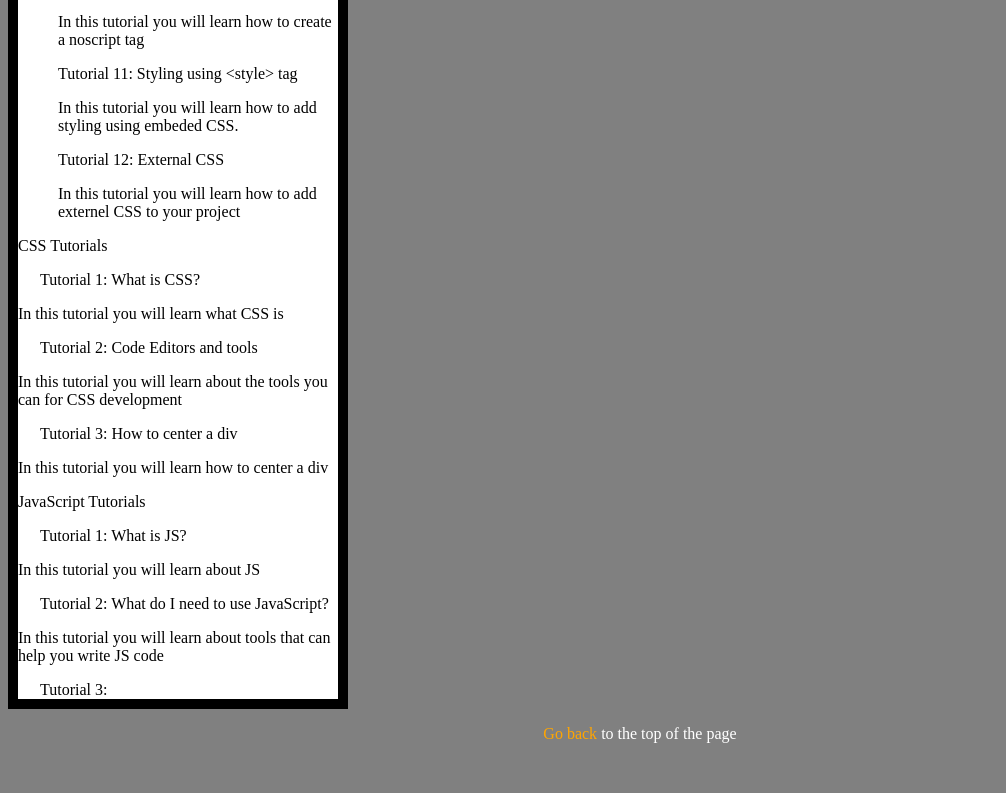
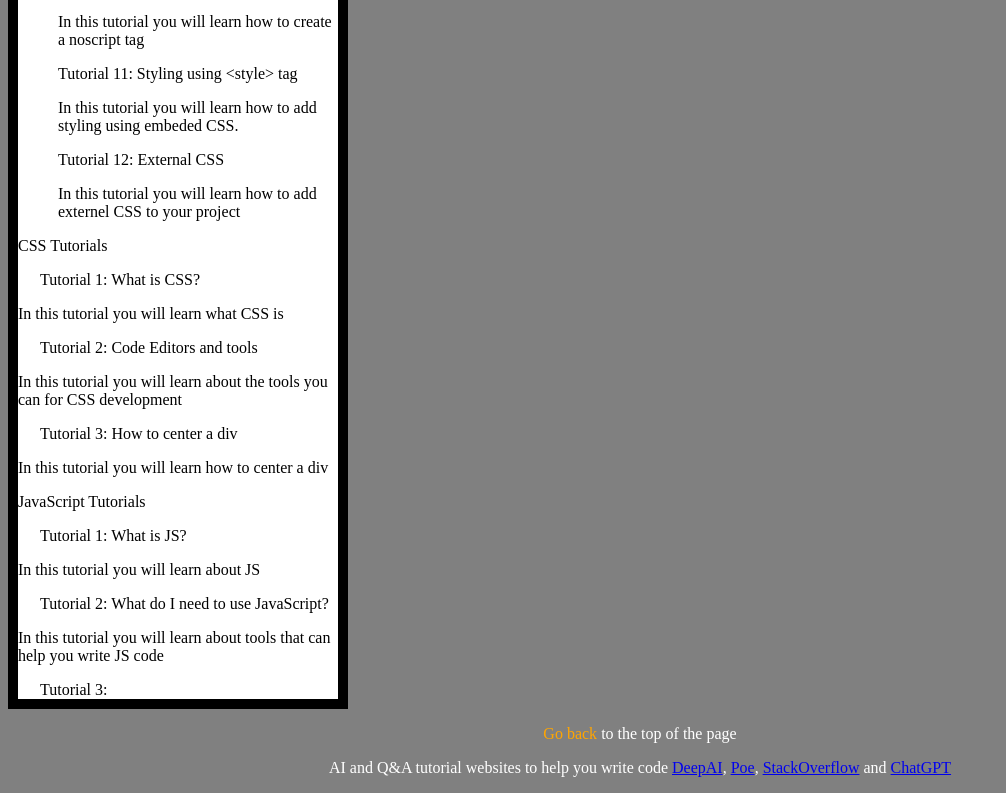
Before and after one commit to PyDOS8/frontenddevtutorials.github.io, a plain HTML site: page index.html in a window 1280 px wide. Shown: the part 1083-1876 px from the top of the page, without its empty margins (0-1006 px from the left). Before the commit the page ends 1842 px from the top, so only its background shows below. Drawn offline with Linux system fonts and the light colour scheme.

Commit message:
Update index.html

```diff
--- a/index.html
+++ b/index.html
@@ -99,5 +99,6 @@
 		</div>
 	</div>
 	<p id='goToTop' style='text-align:center; color:white;'><a style='color:orange; text-decoration:none;' href='#'>Go back</a> to the top of the page</a></p>
+	<p id="goToTop" style="text-align:center; color:white;">AI and Q&A tutorial websites to help you write code <a href='https://deepai.org'>DeepAI</a>, <a href="https://poe.com">Poe</a>, <a href='https://stackoverflow.com'>StackOverflow</a> and <a href='chatgpt.org'>ChatGPT</a></p>
  </body>
 </html>
```
